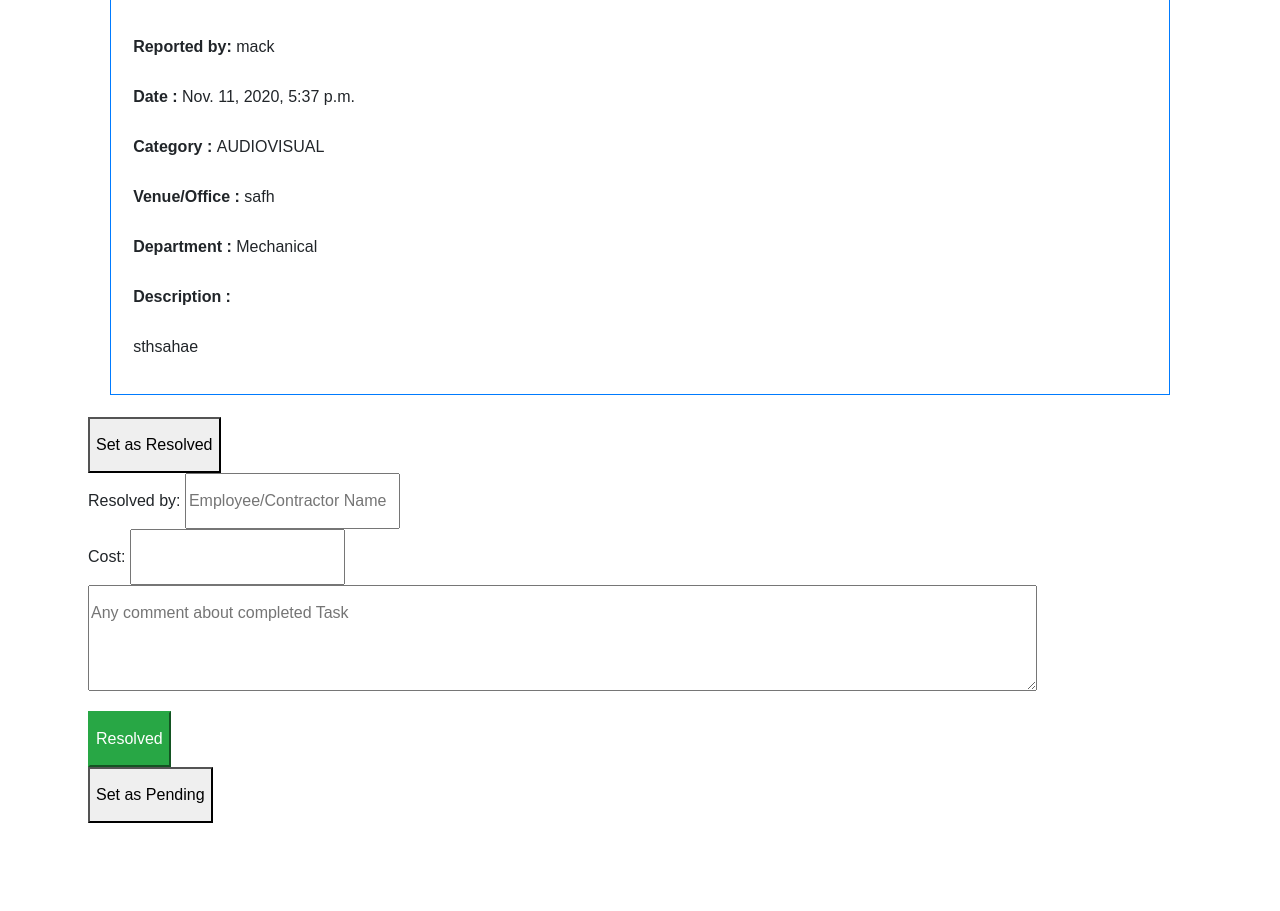
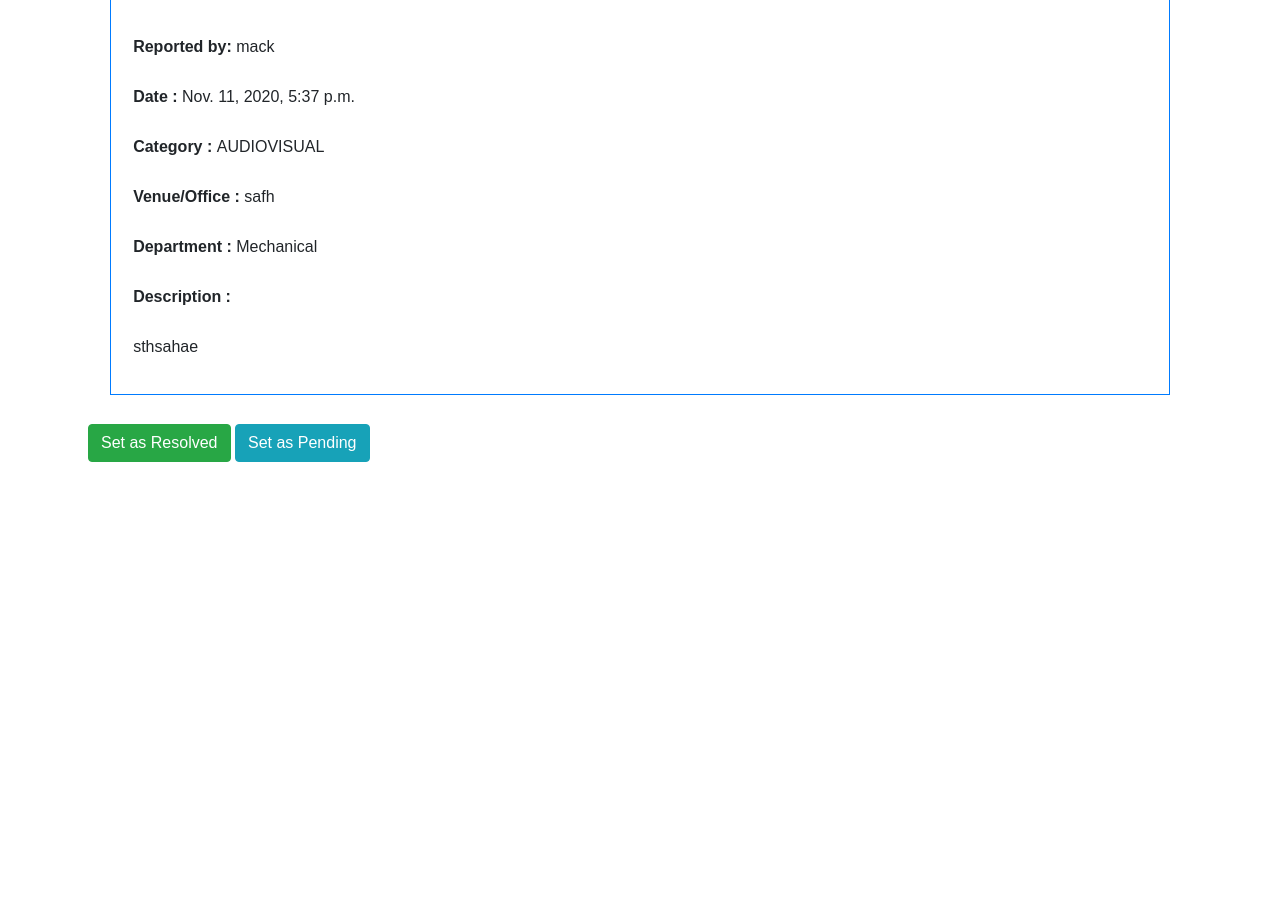
Before and after one commit to MackKaputo/Computerized-Maintenance-Management-System, a Django app: page /report/8 in a window 1280 px wide. Shown: the part 214-1125 px from the top of the page. After the commit the page ends 676 px from the top, so only its background shows below. Run offline with Django 3.2, Linux system fonts and the light colour scheme; data comes from the database, SQL or seed files in the repository; some libraries are stand-ins or nearby versions.

Commit message:
styled the forms for resolved and pending

```diff
--- a/reporting/jedsreport/static/jedsreport/pending.js
+++ b/reporting/jedsreport/static/jedsreport/pending.js
@@ -2,6 +2,14 @@ document.addEventListener('DOMContentLoaded', function() {
     document.querySelector('#pending').style.display = 'none';
     document.querySelector('#pending-expand').onclick = function(){
         document.querySelector('#pending').style.display = 'block';
+        document.querySelector('#resolved-expand').style.display = 'none';
+
+    }
+    document.querySelector('#resolved').style.display = 'none';
+    document.querySelector('#resolved-expand').onclick = function(){
+        document.querySelector('#resolved').style.display = 'block';
+        document.querySelector('#pending-expand').style.display = 'none';
     }
 
+
 })
--- a/reporting/jedsreport/templates/jedsreport/report.html
+++ b/reporting/jedsreport/templates/jedsreport/report.html
@@ -12,30 +12,30 @@
         <b>Department : </b>{{ report_view.department }}<br>
         <b>Description : </b><br>{{ report_view.description }}
     </div>
-    <button id="resolved-expand">Set as Resolved</button>
+    <button id="resolved-expand" class="btn btn-success">Set as Resolved</button>
     <div id="resolved">
         <form action="{% url 'solved' report_view.pk %}" method="POST">
             {% csrf_token %}
-            <div class="#">
-            Resolved by: <input type="text" name="who"  placeholder="Employee/Contractor Name" class="#" required>
+            <div class="form-group">
+            Resolved by: <input type="text" name="who"  placeholder="Employee/Contractor Name" class="form-control" required>
             </div>
-            <div class="#">
-                Cost: <input type="number" class="#" name="cost">
+            <div class="form-group">
+                Cost: <input type="number" class="form-control" name="cost" placeholder="Estimated cost in NAD if known">
             </div>
-            <div>
-                <textarea id="comment" name="comment" placeholder="Any comment about completed Task" cols="100" ></textarea>
+            <div class="form-group">
+                Comment: <textarea id="comment" name="comment" placeholder="Any comment about completed Task" cols="100" class="form-control"></textarea>
             </div>
-            <button type="submit" class="btn-success">Resolved</button>
+            <button type="submit" class="btn btn-success">Resolved</button>
         </form>
     </div>
-    <button id="pending-expand">Set as Pending</button>
+    <button id="pending-expand" class="btn btn-info">Set as Pending</button>
     <div id="pending">
         <form action="{% url 'pending' report_view.pk %}" method="POST">
             {% csrf_token %}
-            <div>
-            <textarea id="pending-reason" name="reason" placeholder="Briefly Tell why this is pending" cols="100" required></textarea>
+            <div class="form-group">
+            <textarea style="height: fit-content;" id="pending-reason" name="reason" placeholder="State why this is pending" cols="200" rows="10" required class="form-control"></textarea>
             </div>
-            <br><button type="submit" class="btn-success">Submit</button>
+            <br><button type="submit" class="btn btn-info">Submit</button>
         </form>
     </div>
 </div>
```
Also changed, not shown: reporting/jedsreport/static/jedsreport/styles.css (line endings or trailing spaces).
